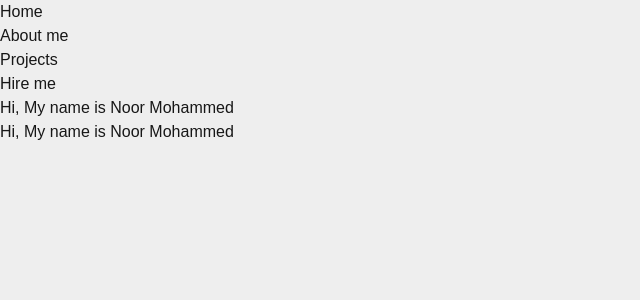
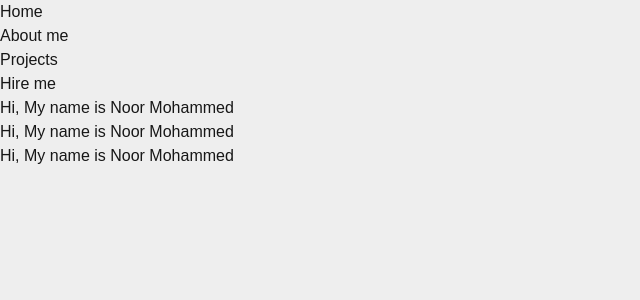
Before and after one commit to NOORMOHAMMED789/noor-portfolio, a Next.js app: page / in a window 1280 px wide. Shown: the top 300 px of the page, without its empty margins (0-640 px from the left). Built offline with nearby package versions, Linux system fonts and the light colour scheme.

Commit message:
Added the MyProjects component

```diff
--- /dev/null
+++ b/src/app/components/MyProjects.tsx
@@ -0,0 +1,15 @@
+'use client'
+
+import React from "react"
+
+interface MyProjectProps {
+    name: string
+}
+
+const MyProjects: React.FC<MyProjectProps> = ({ name }) => {
+    return (
+        <div>{name}</div>
+    )
+}
+
+export default MyProjects
--- a/src/app/page.tsx
+++ b/src/app/page.tsx
@@ -1,6 +1,7 @@
 import Aboutme from "./components/Aboutme";
 import Header from "./components/Header";
 import Homepage from "./components/Homepage";
+import MyProjects from "./components/MyProjects";
 import { NavbarItems } from './constants/Navbar'
 import { name } from "./constants/Ulity";
 
@@ -9,7 +10,8 @@ export default function Home() {
     <div className="mx-[5rem] my-[1rem]">
       <Header NavbarItems={NavbarItems} />
       <Homepage name={name} />
-      <Aboutme name={name}/>
+      <Aboutme name={name} />
+      <MyProjects name={name} />
     </div>
   );
 }
```
